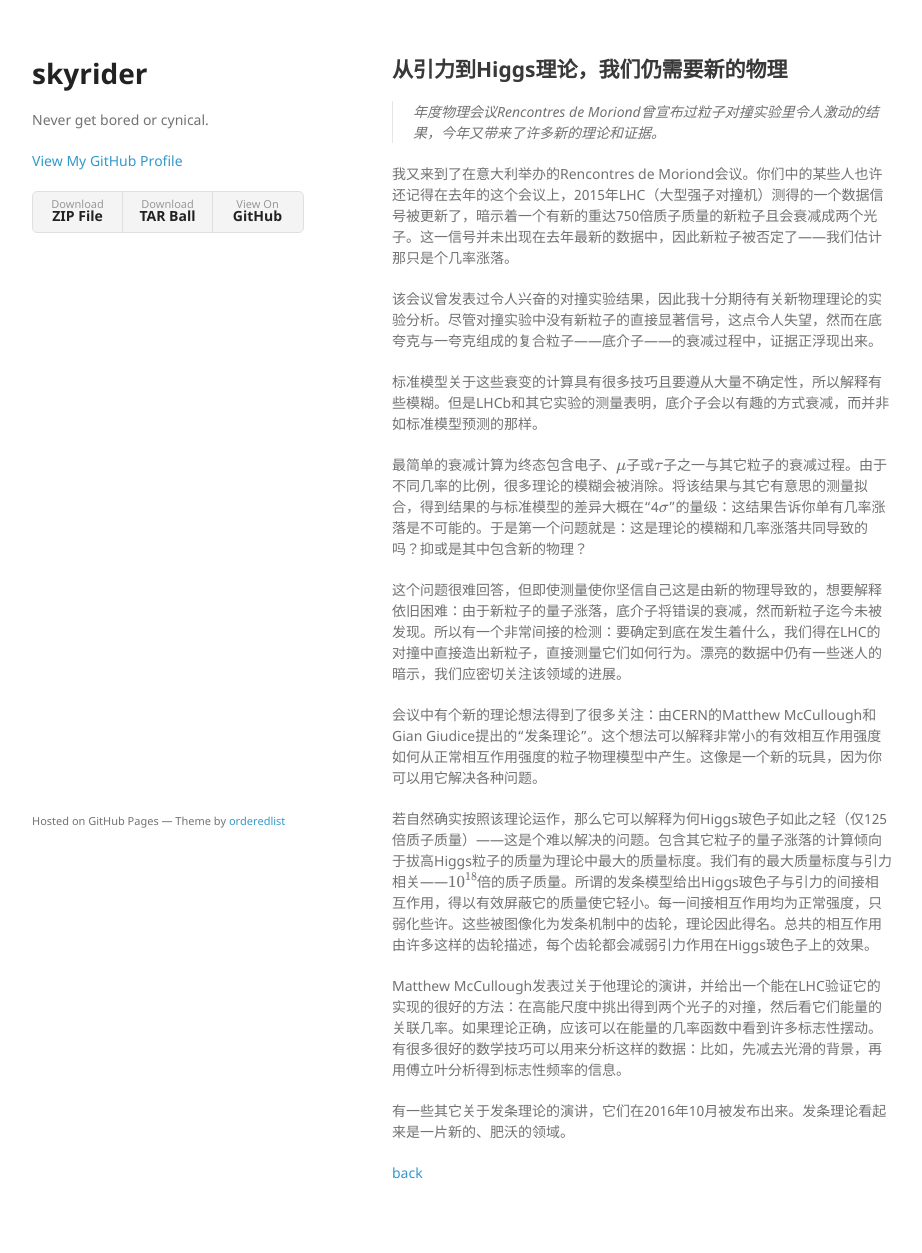
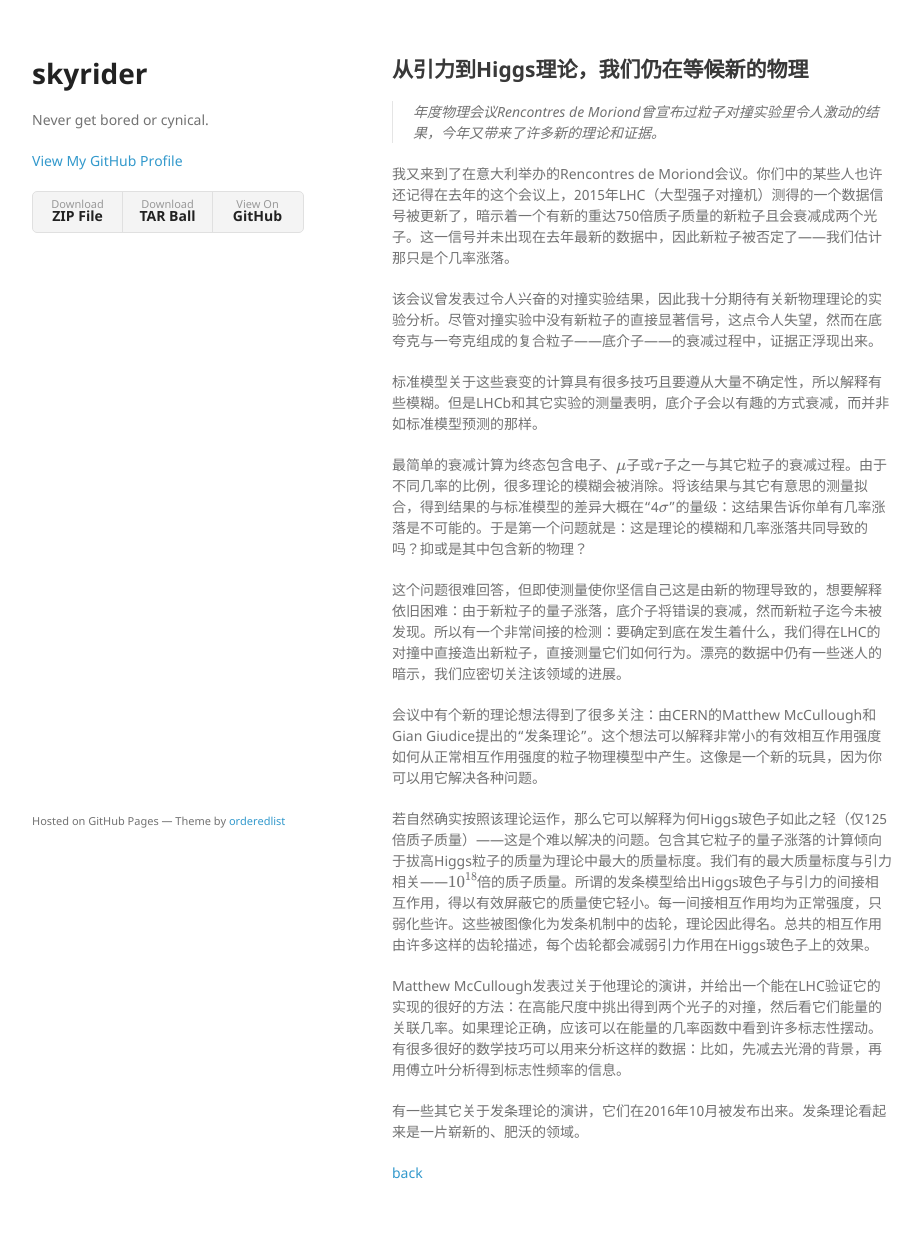
Before and after one commit to aladden/aladden.github.io, a Jekyll site: the page built from from-gravity-to-the-Higss-we’re-still-waiting-for-new-physics.md, in a window 1280 px wide. Shown: the whole page, without its empty margins (178-1100 px from the left). Built offline with Jekyll 4.4.1, drawn with Linux system fonts in a browser that asks for light colours; formulas are drawn with MathJax 3.

Commit message:
Update from-gravity-to-the-Higss-we’re-still-waiting-for-new-physics.md

```diff
--- a/from-gravity-to-the-Higss-we’re-still-waiting-for-new-physics.md
+++ b/from-gravity-to-the-Higss-we’re-still-waiting-for-new-physics.md
@@ -3,7 +3,7 @@ layout: default
 ---
 <script src="https://cdn.mathjax.org/mathjax/latest/MathJax.js?config=TeX-AMS-MML_HTMLorMML" type="text/javascript"></script>
 
-## 从引力到Higgs理论，我们仍需要新的物理
+## 从引力到Higgs理论，我们仍在等候新的物理
 > 年度物理会议Rencontres de Moriond曾宣布过粒子对撞实验里令人激动的结果，今年又带来了许多新的理论和证据。
 
 我又来到了在意大利举办的Rencontres de Moriond会议。你们中的某些人也许还记得在去年的这个会议上，2015年LHC（大型强子对撞机）测得的一个数据信号被更新了，暗示着一个有新的重达750倍质子质量的新粒子且会衰减成两个光子。这一信号并未出现在去年最新的数据中，因此新粒子被否定了——我们估计那只是个几率涨落。
@@ -22,7 +22,7 @@ layout: default
 
 Matthew McCullough发表过关于他理论的演讲，并给出一个能在LHC验证它的实现的很好的方法：在高能尺度中挑出得到两个光子的对撞，然后看它们能量的关联几率。如果理论正确，应该可以在能量的几率函数中看到许多标志性摆动。有很多很好的数学技巧可以用来分析这样的数据：比如，先减去光滑的背景，再用傅立叶分析得到标志性频率的信息。
 
-有一些其它关于发条理论的演讲，它们在2016年10月被发布出来。发条理论看起来是一片新的、肥沃的领域。
+有一些其它关于发条理论的演讲，它们在2016年10月被发布出来。发条理论看起来是一片崭新的、肥沃的领域。
 
 [back][1]
 
```
